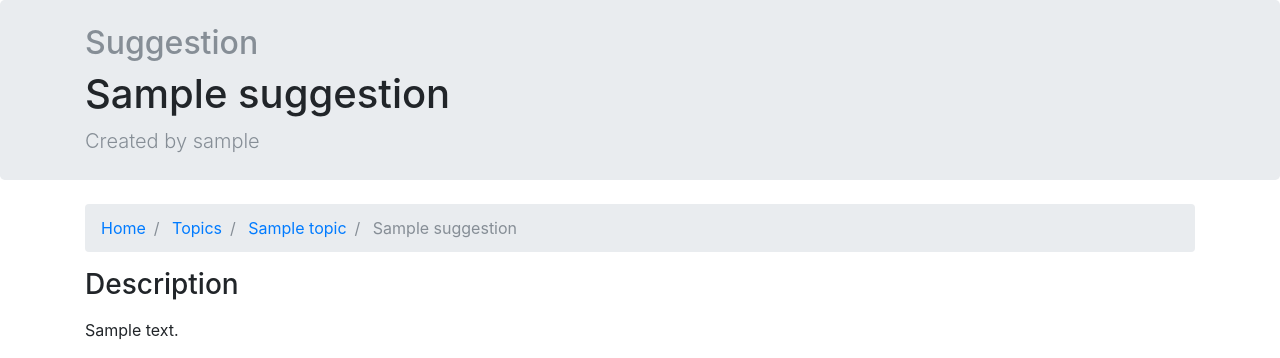
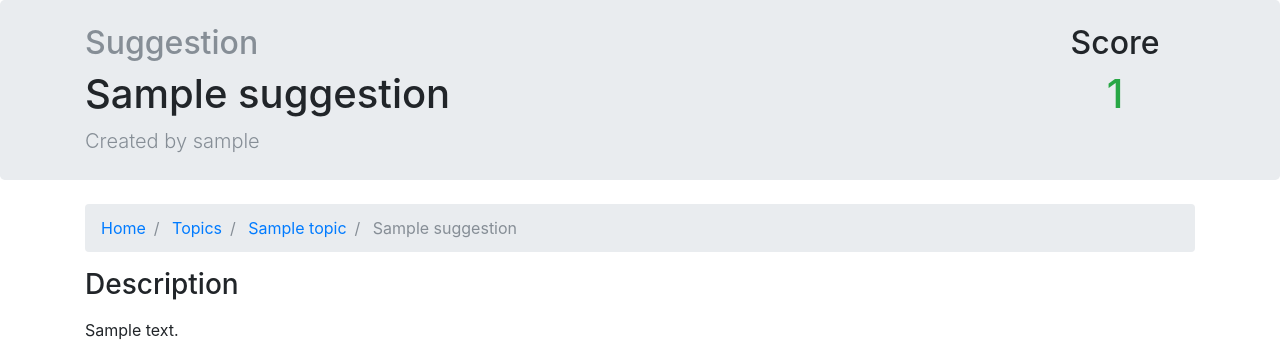
Before and after one commit to OffTheMark/scopecreep, a Django app: page /suggestion/1/ in a window 1280 px wide. Shown: the part 56-414 px from the top of the page. Run offline with Django 3.2, Linux system fonts and the light colour scheme; a user stored in the database is signed in; tables that the repository leaves empty hold one stand-in row (values such as "Sample post"); some libraries are stand-ins or nearby versions.

Commit message:
Tweak headers for suggestion and fix error in score function

```diff
--- a/polls/models.py
+++ b/polls/models.py
@@ -48,7 +48,7 @@ class Suggestion(models.Model):
     )
 
     def score(self):
-        return [sum(vote.opinion) for vote in self.vote_set.all()]
+        return sum([vote.opinion for vote in self.vote_set.all()])
 
     def __str__(self):
         return self.name
--- a/polls/templates/polls/suggestion.html
+++ b/polls/templates/polls/suggestion.html
@@ -5,6 +5,8 @@
 {% block template_content %}
     <div class="jumbotron p-4 mb-4">
         <div class="container">
+            <div class="row">
+                <div class="col">
                     <h2 class="text-muted">
                         Suggestion
                     </h2>
@@ -14,6 +16,18 @@
                     <p class="lead text-muted mb-0">
                         Created by {{ suggestion.submitter }}
                     </p>
+                </div>
+                <div class="col-md-2 text-center">
+                    <h2>
+                        Score
+                    </h2>
+                    {% with score=suggestion.score %}
+                    <h1 class="{% if score < 0 %}text-danger{% elif score == 0 %}text-warning{% elif score > 0 %}text-success{% endif %}">
+                        {{ score }}
+                    </h1>
+                    {% endwith %}
+                </div>
+            </div>
         </div>
     </div>
 
```
Lines whose indentation alone changed are shown as unchanged.
